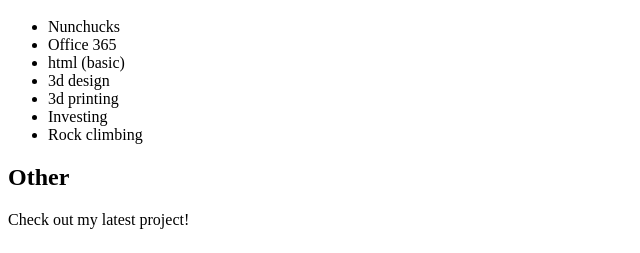
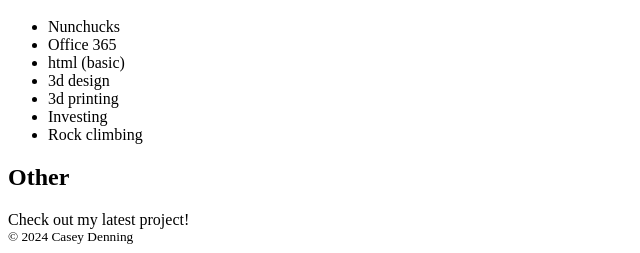
Before and after one commit to CaCiDen/html-resume, a plain HTML site: page index.html in a window 1280 px wide. Shown: the part 630-883 px from the top of the page, without its empty margins (0-640 px from the left). Drawn offline with Linux system fonts and the light colour scheme.

Commit message:
Added footer

```diff
--- a/index.html
+++ b/index.html
@@ -54,4 +54,5 @@
     Check out my latest project!
     <a href="./eiffel.png"></a>
 </body>
+    <footer><small>© 2024 Casey Denning</small></footer>
 </html>
```
